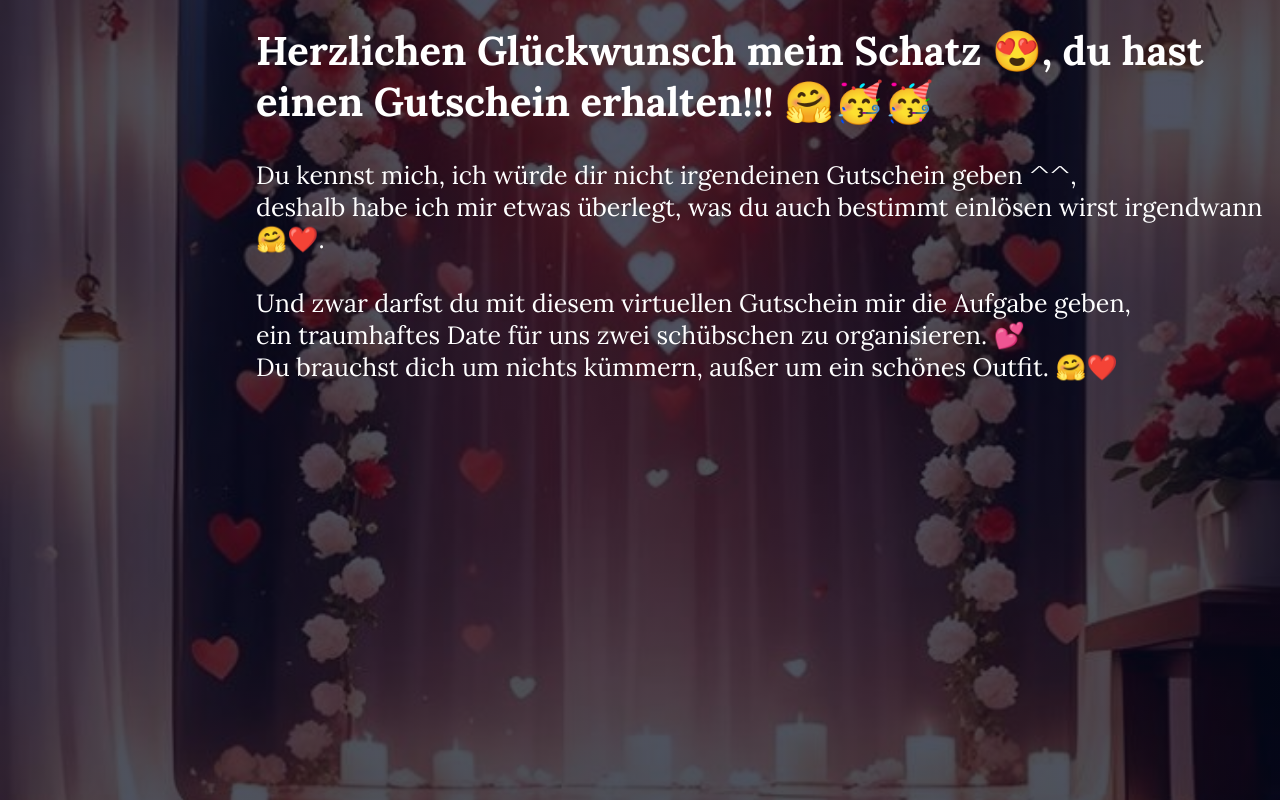
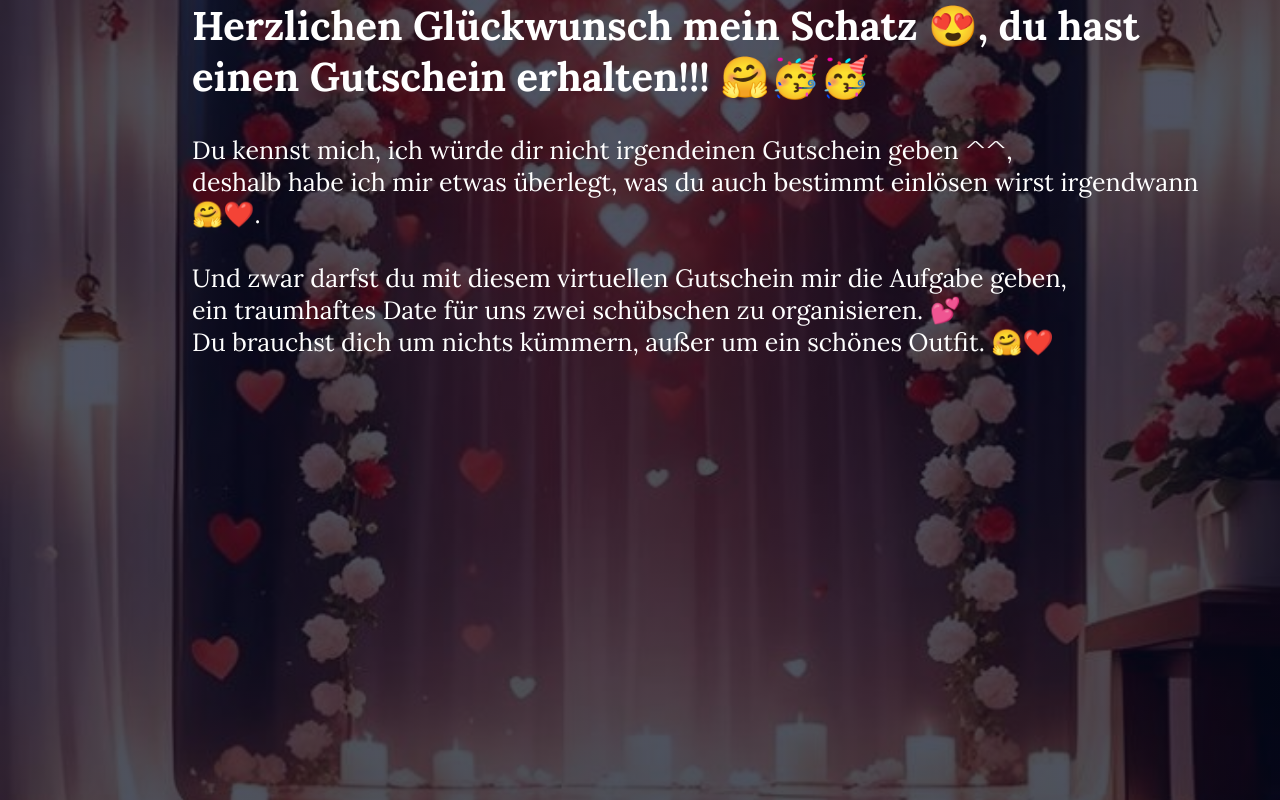
Before and after one commit to RealMontarox/valentinstag-website, a plain HTML site: page index.html in a window 1280 px wide. Drawn offline with Linux system fonts and the light colour scheme.

Commit message:
Add files via upload

```diff
--- a/style.css
+++ b/style.css
@@ -20,8 +20,7 @@
     width: 80%;
     color: #fff;
     position: relative;
-    top: 25px;
-    left: 20%;
+    left: 15%;
 }
 .headtext{
     font-size: 40px;
```
